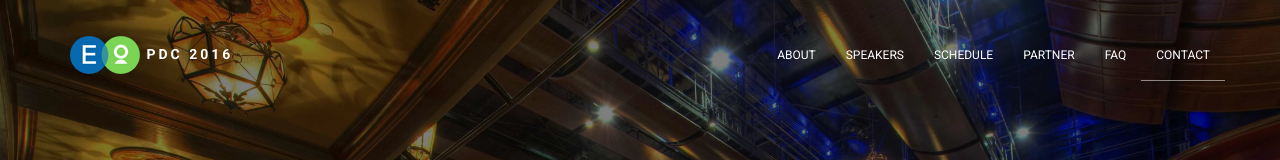
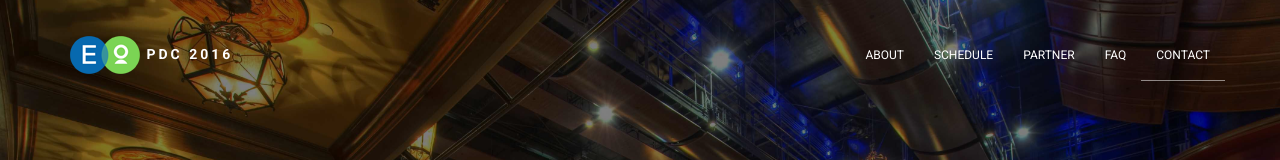
Before and after one commit to CPL-UW/pdcny_2016_website, a website: page index.html in a window 1280 px wide. Shown: the top 160 px of the page. Drawn offline with Linux system fonts and the light colour scheme; files whose address does not match are found by name.

Commit message:
Editing menu bar

```diff
--- a/index.html
+++ b/index.html
@@ -41,7 +41,7 @@
 
                     <!-- navigation menu -->
                     <li class="active"><a data-scroll href="#about">About</a></li>
-                    <li><a data-scroll href="#speakers">Speakers</a></li>
+                    <!-- <li><a data-scroll href="#speakers">Speakers</a></li> -->
                     <li><a data-scroll href="#schedule">Schedule</a></li>
                     <li><a data-scroll href="#partner">Partner</a></li>
                     <!-- <li><a data-scroll href="#">Sponsorship</a></li> -->
@@ -76,7 +76,7 @@
 
                     <p>This NSF-supported workshop brings together researchers and designers who focus on socio-technical play-based learning to develop innovative multimodal analytics, new ways of seeing complex data, and more generally, new ways of understanding how people interact through creative play. </p>
 
-                    <p> A parallel goal is to help scale-up the analytics-based skills of researchers whose work could readily profit from such approaches, but currently don't employ them in their work. Ultimately, the goal of PDC is to support researchers and professionals in thinking about how to leverage data to help kids (rather than leveraging kids to make data). This first workshop will focus using heatmaps to see spatial relationships in multimodal mixed-methods data. We will also describe how to (and help you) apply for a “data consortium fellows” small grant to help people get bootstrapped in using creative play data..</p>
+                    <p>A parallel goal is to help scale-up the analytics-based skills of researchers whose work could readily profit from such approaches, but currently don't employ them in their work. Ultimately, the goal of PDC is to support researchers and professionals in thinking about how to leverage data to help kids (rather than leveraging kids to make data). This first workshop will focus using heatmaps to see spatial relationships in multimodal mixed-methods data. We will also describe how to (and help you) apply for a “data consortium fellows” small grant to help people get bootstrapped in using creative play data..</p>
 
                 </div><!-- /.col-sm-6 -->
 
```
